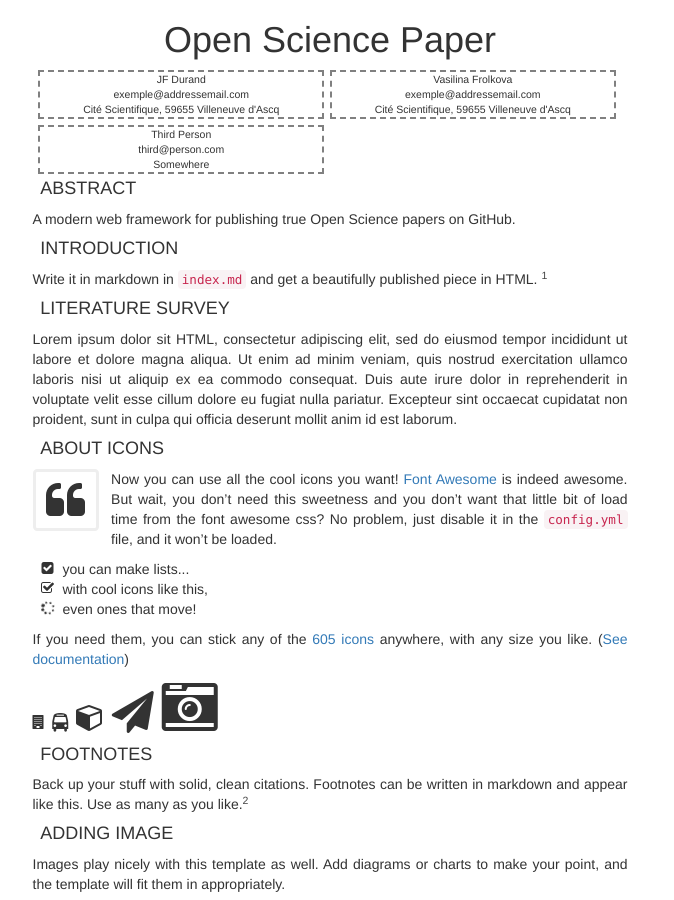
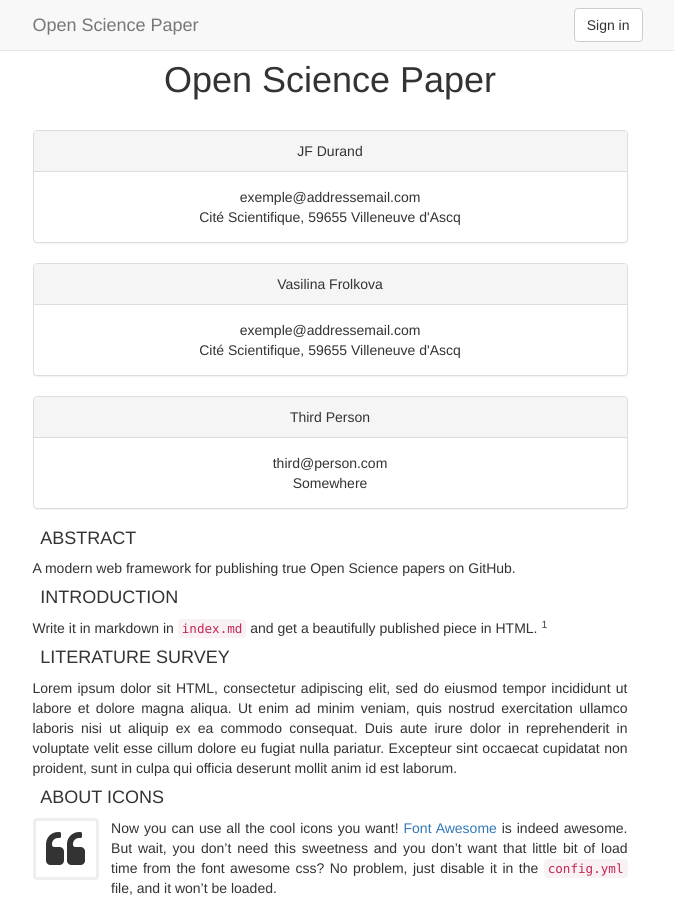
Before and after one commit to Spirals-Team/open-science-paper, a Jekyll site: the page built from index.md, in a window 1280 px wide and 900 px high. Shown: the whole window, without its empty margins (310-984 px from the left). Built offline with Jekyll 4.4.1, drawn with Linux system fonts in a browser that asks for light colours; nearby versions of some CDN libraries; comment, search, counter and statistics services are not loaded.

```diff
--- a/_layouts/default.html
+++ b/_layouts/default.html
@@ -15,35 +15,43 @@
   <link rel="stylesheet" href="{{ site.baseurl }}/css/rrssb.css">
   <link rel="stylesheet" href="{{ site.baseurl }}/css/bootstrap.min.css">
   <!-- lib - js -->
-  <script src="{{ site.baseurl }}/scripts/jquery.js"></script>
-  <script src="{{ site.baseurl }}/scripts/bootstrap.min.js"></script>
+  <script src="{{ site.baseurl }}/scripts/lib/jquery.js"></script>
+  <script src="{{ site.baseurl }}/scripts/lib/bootstrap.min.js"></script>
   <!-- end lib - js -->
   <link rel="canonical" href="{{ site.url }}" />
   {% seo %}
 </head>
 <body onload="loadComment()">
+  <nav class="navbar navbar-default navbar-fixed-top">
+    <div class="container">
+      <a class="navbar-brand" href="#">{{ site.title }}</a>
+      <button type="button" class="btn btn-default navbar-btn navbar-right" data-toggle="modal" data-target="#myModal">Sign in</button>
+    </div>
+  </nav>
+  <br /><br />
   <article>
    <div class="container">
     <h1><a href="./">{{ site.title }}</a></h1>
+    <br />
     <div class="auteurs">
      {% for author in site.authors %}
-      <div class="auteur">
-        {{ author.name }}
-        <br />
+      <div class="panel panel-default text-center">
+        <div class="panel-heading">{{ author.name }}</div>
+        <div class="panel-body">
         {{ author.mail }}
         <br />
         {{ author.location }}
+        </div>
       </div>
       {% endfor %}
     </div>
     <div class="contenu">
       {{ content }}
     </div>
-      <div id="comments" class="list-group"></div>
+    <div id="comments" class="list-group"></div>
     <div id="addComment">
       <div>
-        <input id="username" type="text" placeholder="username">
-        <input id="password" type="password" placeholder="password">
+
         <input id="title" type="text" placeholder="Title">
         <input id="body" type="text" placeholder="Body">
         <button class="btn btn-primary btn-float" id="sendIssue">
@@ -53,11 +61,38 @@
     </div>
    </div>
   </article>
+  <!-- Modal -->
+  <div id="myModal" class="modal fade" role="dialog">
+    <div class="modal-dialog">
+
+      <!-- Modal content-->
+      <div class="modal-content">
+        <div class="modal-header">
+          <button type="button" class="close" data-dismiss="modal">&times;</button>
+          <h4 class="modal-title">Github Sign-In</h4>
+        </div>
+        <div class="modal-body text-center">
+          <label for="username">Username:</label>
+          <input id="username" type="text" placeholder="username">
+          <br />
+          <label for="password">Password:</label>
+          <input id="password" type="password" placeholder="password">
+          <br /><br />
+          <button type="button" class="btn btn-primary" id="connect" data-dismiss="modal">Connect</button>
+        </div>
+        <div class="modal-footer">
+          <button type="button" class="btn btn-default" data-dismiss="modal">Close</button>
+        </div>
+      </div>
+    </div>
+  </div>
+  <!-- end Modal -->
   <script type="text/javascript">
   var user = "{{ site.username }}"
   var repo = "{{ site.reponame }}"
   </script>
   <script src="{{ site.baseurl }}/scripts/rrssb.min.js"></script>
+  <script src="{{ site.baseurl }}/scripts/connectGithub.js"></script>
   <script src="{{ site.baseurl }}/scripts/retrieveIssues.js"></script>
   <script src="{{ site.baseurl }}/scripts/pushIssues.js"></script>
 </body>
--- /dev/null
+++ b/scripts/connectGithub.js
@@ -0,0 +1,13 @@
+function save(user, pass){
+	localStorage.setItem('user', user);
+	localStorage.setItem('password', pass);
+}
+
+$(function(){
+  $('#connect').on('click', function(e){
+    e.preventDefault();
+    var user = $("input#username").val();
+    var pass = $("input#password").val();
+    save(user, pass);
+  })
+});
--- a/scripts/pushIssues.js
+++ b/scripts/pushIssues.js
@@ -31,8 +31,14 @@ function postIssue(user, pass, title, body){
 $(function(){
   $('#sendIssue').on('click', function(e){
     e.preventDefault();
-    var user = $("input#username").val();
-    var pass = $("input#password").val();
+    if (localStorage.getItem('user') === null){
+      var user = $("input#username").val();
+      var pass = $("input#password").val();
+    }
+    else {
+      var user = localStorage.getItem('user');
+      var pass = localStorage.getItem('password');
+    }
     var title = $("input#title").val();
     var body = $("input#body").val();
     postIssue(user, pass, title, body);
--- a/scripts/retrieveIssues.js
+++ b/scripts/retrieveIssues.js
@@ -12,10 +12,11 @@ function loadComment() {
     var username = user;
     var reponame = repo;
     var requri   = 'https://api.github.com/users/'+username;
-    //var repouri  = 'https://api.github.com/users/'+username+'/repos';
+    var repouri  = 'https://api.github.com/repos/'+username+'/'+reponame;
     var issuesuri = 'https://api.github.com/repos/'+username+'/'+reponame+'/issues';
 
     requestJSON(requri, function(json) {
+        var outhtml
         // else we have a user and we display their info
         /*
         var fullname   = json.name;
@@ -35,6 +36,13 @@ function loadComment() {
         outhtml = outhtml + '<p>Followers: '+followersnum+' - Following: '+followingnum+'<br>Repos: '+reposnum+'</p></div>';
         outhtml = outhtml + '<div class="repolist clearfix">';
         */
+        var repo;
+        $.getJSON(repouri, function(json){
+          repo = json;
+          var star_number = repo.stargazers_count;
+          outhtml = '<div><br>Number of star: '+star_number+'</div>';
+        });
+
 
         var issues;
         $.getJSON(issuesuri, function(json){
@@ -43,7 +51,6 @@ function loadComment() {
         });
 
         function outputPageContent() {
-          var outhtml = "";
           if(issues.length == 0) { outhtml = outhtml + '<p>No Comments!</p></div>'; }
           else {
             outhtml = outhtml + '<p><strong>Comments:</strong></p>';
```
Also changed, not shown: README.md, scripts/lib/bootstrap.min.js (renamed from scripts/bootstrap.min.js), scripts/lib/jquery.js (renamed from scripts/jquery.js).
